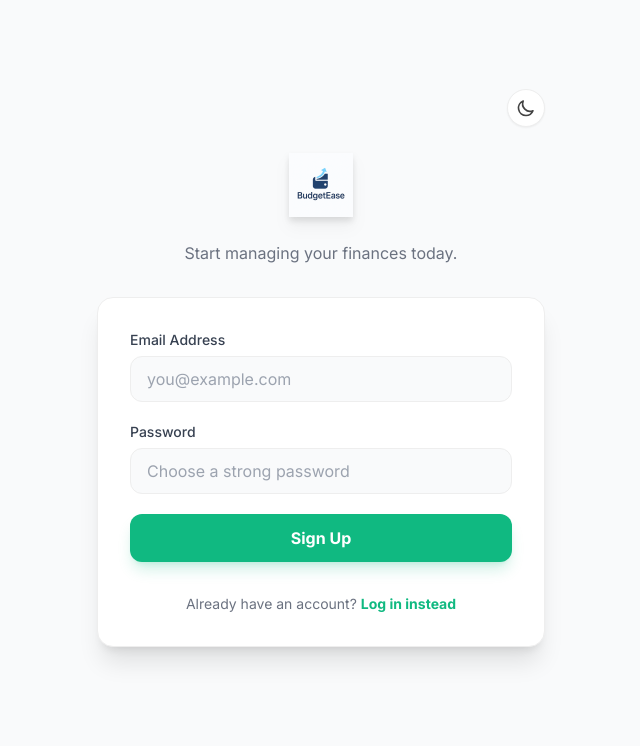
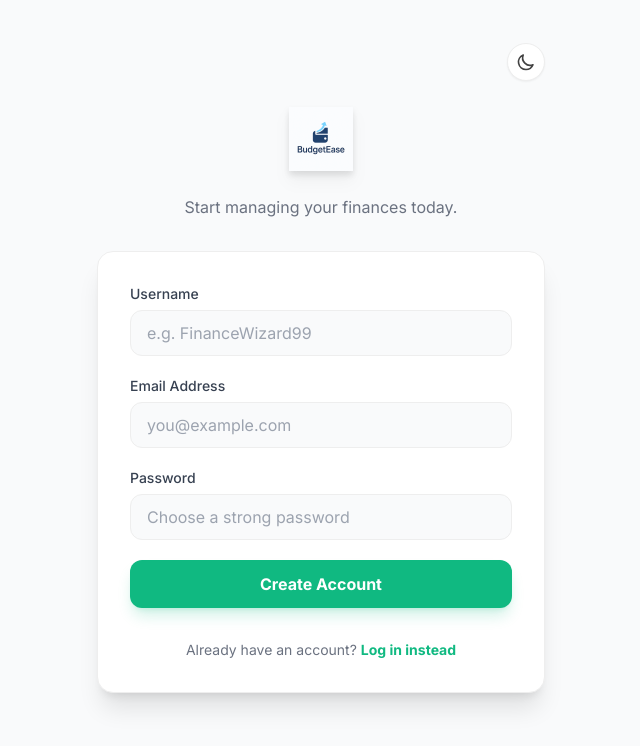
Before and after one commit to FortuneMal/BudgetEasev2, a React (Vite) app in the folder frontend/: page / in a window 1280 px wide. Both pictures are taken after a click on the button "Sign up instead". Shown: the top 746 px of the page, without its empty margins (319-959 px from the left). Built offline with nearby package versions, Linux system fonts and the light colour scheme.

Commit message:
Username feature intergration

```diff
--- a/frontend/src/App.jsx
+++ b/frontend/src/App.jsx
@@ -161,6 +161,7 @@ const LoginPage = ({ onAuthSuccess, onNavigate, theme, toggleTheme }) => {
 const RegisterPage = ({ onAuthSuccess, onNavigate, theme, toggleTheme }) => {
   const [email, setEmail] = useState('');
   const [password, setPassword] = useState('');
+  const [username, setUsername] = useState('');
   const [error, setError] = useState('');
 
   const handleRegister = async (e) => {
@@ -170,6 +171,11 @@ const RegisterPage = ({ onAuthSuccess, onNavigate, theme, toggleTheme }) => {
     const { data, error: sbError } = await supabase.auth.signUp({
       email,
       password,
+      options: {
+        data: {
+          username: username,
+        }
+      }
     });
 
     if (sbError) {
@@ -215,6 +221,25 @@ const RegisterPage = ({ onAuthSuccess, onNavigate, theme, toggleTheme }) => {
 
           <form onSubmit={handleRegister} className="space-y-5">
             <div>
+              <label className={`block text-sm font-medium mb-1.5 ${theme === 'dark' ? 'text-slate-300' : 'text-gray-700'}`} htmlFor="username">
+                Username
+              </label>
+              <input
+                className={`w-full px-4 py-2.5 rounded-xl border focus:outline-none focus:ring-2 focus:ring-emerald-500 transition-colors ${
+                  theme === 'dark'
+                  ? 'bg-slate-950 border-slate-800 text-white placeholder-slate-600 focus:border-emerald-500/50'
+                  : 'bg-gray-50 border-gray-200 text-gray-900 placeholder-gray-400'
+                }`}
+                id="username"
+                type="text"
+                placeholder="e.g. FinanceWizard99"
+                value={username}
+                onChange={(e) => setUsername(e.target.value)}
+                required
+              />
+            </div>
+
+            <div>
               <label className={`block text-sm font-medium mb-1.5 ${theme === 'dark' ? 'text-slate-300' : 'text-gray-700'}`} htmlFor="email">
                 Email Address
               </label>
@@ -254,7 +279,7 @@ const RegisterPage = ({ onAuthSuccess, onNavigate, theme, toggleTheme }) => {
               className="w-full bg-emerald-500 hover:bg-emerald-600 text-white font-bold py-3 px-4 rounded-xl transition duration-300 shadow-lg shadow-emerald-500/20 flex justify-center items-center mt-2 focus:outline-none focus:ring-2 focus:ring-offset-2 focus:ring-emerald-500"
               type="submit"
             >
-              Sign Up
+              Create Account
             </button>
           </form>
 
@@ -855,6 +880,7 @@ const DashboardPage = ({ onNavigate, onLogout, selectedCurrency, setSelectedCurr
   const [sortBy, setSortBy] = useState('');
   const [searchQuery, setSearchQuery] = useState('');
   const [activeTab, setActiveTab] = useState('dashboard'); // New Tab State
+  const [currentUser, setCurrentUser] = useState(null);
 
   // --- NEW STATE for Financial Tracking ---
   const [income, setIncome] = useState([]);
@@ -863,6 +889,15 @@ const DashboardPage = ({ onNavigate, onLogout, selectedCurrency, setSelectedCurr
   const categories = ['Groceries', 'Utilities', 'Entertainment', 'Transportation', 'Other'];
 
   const token = localStorage.getItem('token');
+
+  // Fetch current user for personalized greeting
+  useEffect(() => {
+    const getUser = async () => {
+      const { data: { session } } = await supabase.auth.getSession();
+      setCurrentUser(session?.user || null);
+    };
+    getUser();
+  }, []);
   const fetchExpenses = async () => {
     setLoading(true);
     setError(null);
@@ -1072,7 +1107,9 @@ const DashboardPage = ({ onNavigate, onLogout, selectedCurrency, setSelectedCurr
         {/* HEADER SECTION */}
         <div className="mb-8 flex justify-between items-end">
           <div>
-            <h1 className={`text-2xl sm:text-3xl font-bold mb-2 ${theme === 'dark' ? 'text-white' : 'text-gray-900'}`}>Welcome to your Dashboard</h1>
+            <h1 className={`text-2xl sm:text-3xl font-bold mb-2 ${theme === 'dark' ? 'text-white' : 'text-gray-900'}`}>
+              Welcome back, <span className="text-emerald-400">{currentUser?.user_metadata?.username || 'there'}</span>
+            </h1>
             <p className={`${theme === 'dark' ? 'text-slate-400' : 'text-gray-500'}`}>Here is what's happening with your money today.</p>
           </div>
         </div>
```
